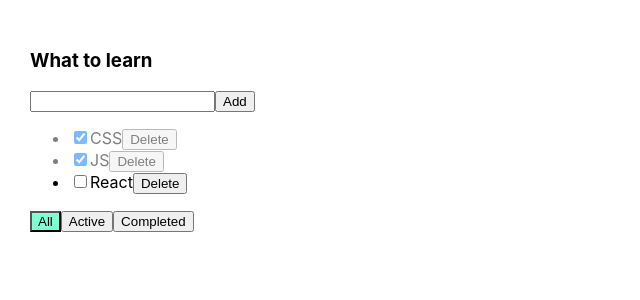
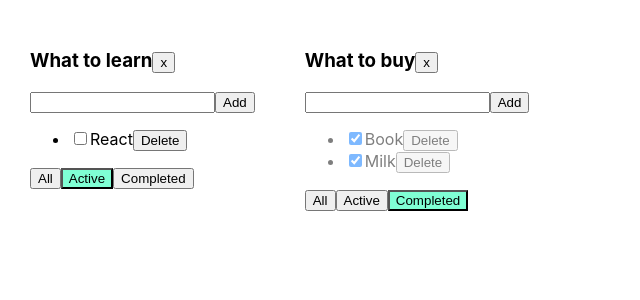
Before and after one commit to artyomakulov/todolist-ts, a React (Create React App) app: page / in a window 1280 px wide. Shown: the top 300 px of the page, without its empty margins (0-640 px from the left). Built offline with nearby package versions, Linux system fonts and the light colour scheme.

Commit message:
add separate deleting of tasks/lists

```diff
--- a/src/App.tsx
+++ b/src/App.tsx
@@ -1,59 +1,106 @@
 import React, { useState } from 'react'
 import './App.css'
-import { TaskType, Todolist } from './Components/Todolist'
+import { Todolist } from './Components/Todolist'
 import { v1 } from 'uuid'
 
 export type FilterValueType = 'all' | 'completed' | 'active'
+type TodoListType = {
+  id: string
+  title: string
+  filter: FilterValueType
+}
 
 function App() {
-  let [tasks, setTasks] = useState<TaskType[]>([
-    { id: v1(), title: 'CSS', isDone: true },
-    { id: v1(), title: 'JS', isDone: true },
-    { id: v1(), title: 'React', isDone: false },
-  ])
-  let [filter, setFilter] = useState<FilterValueType>('all')
-
-  function addTask(title: string) {
+  function addTask(title: string, todoListId: string) {
     let newTask = { id: v1(), title: title, isDone: false }
-    setTasks([newTask, ...tasks])
+    let tasks = tasksObj[todoListId]
+    let newTasks = [newTask, ...tasks]
+    tasksObj[todoListId] = newTasks
+    setTasksObj({ ...tasksObj })
   }
 
-  function removeTask(id: string) {
+  function removeTask(id: string, todoListId: string) {
+    let tasks = tasksObj[todoListId]
     let filteredTasks = tasks.filter((task) => task.id !== id)
-    setTasks(filteredTasks)
+    tasksObj[todoListId] = filteredTasks
+    setTasksObj({ ...tasksObj })
   }
 
-  function changeStatus(taskId: string, isDone: boolean) {
+  function changeStatus(taskId: string, isDone: boolean, todoListId: string) {
+    let tasks = tasksObj[todoListId]
     let task = tasks.find((task) => task.id === taskId)
     if (task) {
       task.isDone = isDone
     }
-    setTasks([...tasks])
+    setTasksObj({ ...tasksObj })
   }
 
-  function changeFilter(value: FilterValueType) {
-    setFilter(value)
+  function changeFilter(value: FilterValueType, todoListId: string) {
+    let todolist = todolists.find((tl) => tl.id === todoListId)
+    if (todolist) {
+      todolist.filter = value
+      setTodolists([...todolists])
+    }
   }
 
-  let tasksForTodolist = tasks
-  if (filter === 'completed') {
-    tasksForTodolist = tasks.filter((task) => task.isDone === true)
+  let todoListId1 = v1()
+  let todoListId2 = v1()
+
+  let [todolists, setTodolists] = useState<Array<TodoListType>>([
+    { id: todoListId1, title: 'What to learn', filter: 'active' },
+    { id: todoListId2, title: 'What to buy', filter: 'completed' },
+  ])
+
+
+  let removeTodolist = (todoListId: string) => {
+    let filteredTodolist = todolists.filter(tl => tl.id !== todoListId)
+    setTodolists(filteredTodolist)
+    delete tasksObj[todoListId]
+    setTasksObj({...tasksObj})
   }
-  if (filter === 'active') {
-    tasksForTodolist = tasks.filter((task) => task.isDone === false)
-  }
+
+
+  const [tasksObj, setTasksObj] = useState({
+    [todoListId1]: [
+      { id: v1(), title: 'CSS', isDone: true },
+      { id: v1(), title: 'JS', isDone: true },
+      { id: v1(), title: 'React', isDone: false },
+    ],
+    [todoListId2]: [
+      { id: v1(), title: 'Book', isDone: true },
+      { id: v1(), title: 'Milk', isDone: true },
+    ],
+  })
 
   return (
     <div className="App">
+      {todolists.map((tl) => {
+        let tasksForTodolist = tasksObj[tl.id]
+        if (tl.filter === 'completed') {
+          tasksForTodolist = tasksForTodolist.filter(
+            (task) => task.isDone === true
+          )
+        }
+        if (tl.filter === 'active') {
+          tasksForTodolist = tasksForTodolist.filter(
+            (task) => task.isDone === false
+          )
+        }
+        return (
           <Todolist
-        title="What to learn"
+            key={tl.id}
+            id={tl.id}
+            title={tl.title}
             tasks={tasksForTodolist}
             removeTask={removeTask}
             changeFilter={changeFilter}
             addTask={addTask}
             changeStatus={changeStatus}
-        filter={filter}
+            filter={tl.filter}
+            removeTodolist={removeTodolist}
           />
+        )
+      })}
     </div>
   )
 }
--- a/src/Components/Todolist.tsx
+++ b/src/Components/Todolist.tsx
@@ -10,11 +10,13 @@
 type PropTypes = {
   title: string
   tasks: TaskType[]
-  removeTask: (id: string) => void
-  changeFilter: (value: FilterValueType) => void
-  addTask: (title: string) => void
-  changeStatus: (taskId: string, isDone: boolean) => void
+  removeTask: (id: string, todoListId: string) => void
+  changeFilter: (value: FilterValueType, todoListId: string) => void
+  addTask: (title: string, todoListId: string) => void
+  changeStatus: (taskId: string, isDone: boolean, todoListId: string) => void
   filter: FilterValueType
+  id: string
+  removeTodolist: (todoListId: string) => void
 }
 
 export function Todolist(props: PropTypes) {
@@ -28,27 +30,31 @@
   const onKeyDownHandler = (e: KeyboardEvent<HTMLInputElement>) => {
     setError(null)
     if (e.key === 'Enter') {
-      props.addTask(newTaskTitle)
+      props.addTask(newTaskTitle, props.id)
       setNewTaskTitle('')
     }
   }
 
   const addTask = () => {
     if (newTaskTitle.trim() !== '') {
-      props.addTask(newTaskTitle.trim())
+      props.addTask(newTaskTitle.trim(), props.id)
       setNewTaskTitle('')
     } else {
       setError('Title is required')
     }
   }
 
-  const onAllClickHandler = () => props.changeFilter('all')
-  const onActiveClickHandler = () => props.changeFilter('active')
-  const onCompletedClickHandler = () => props.changeFilter('completed')
+  const onAllClickHandler = () => props.changeFilter('all', props.id)
+  const onActiveClickHandler = () => props.changeFilter('active', props.id)
+  const onCompletedClickHandler = () =>
+    props.changeFilter('completed', props.id)
+  const removeTodolist = () => props.removeTodolist(props.id)
 
   return (
     <div>
-      <h3>{props.title}</h3>
+      <h3>{props.title}
+      <button onClick={removeTodolist}>x</button>
+      </h3>
       <div>
         <input
           value={newTaskTitle}
@@ -62,10 +68,10 @@
       <ul>
         {props.tasks.map((task) => {
           const onRemoveHandler = () => {
-            props.removeTask(task.id)
+            props.removeTask(task.id, props.id)
           }
           const onChangeStatusHandler = (e: ChangeEvent<HTMLInputElement>) => {
-            props.changeStatus(task.id, e.currentTarget.checked)
+            props.changeStatus(task.id, e.currentTarget.checked, props.id)
           }
 
           return (
```
Lines whose indentation alone changed are shown as unchanged.
